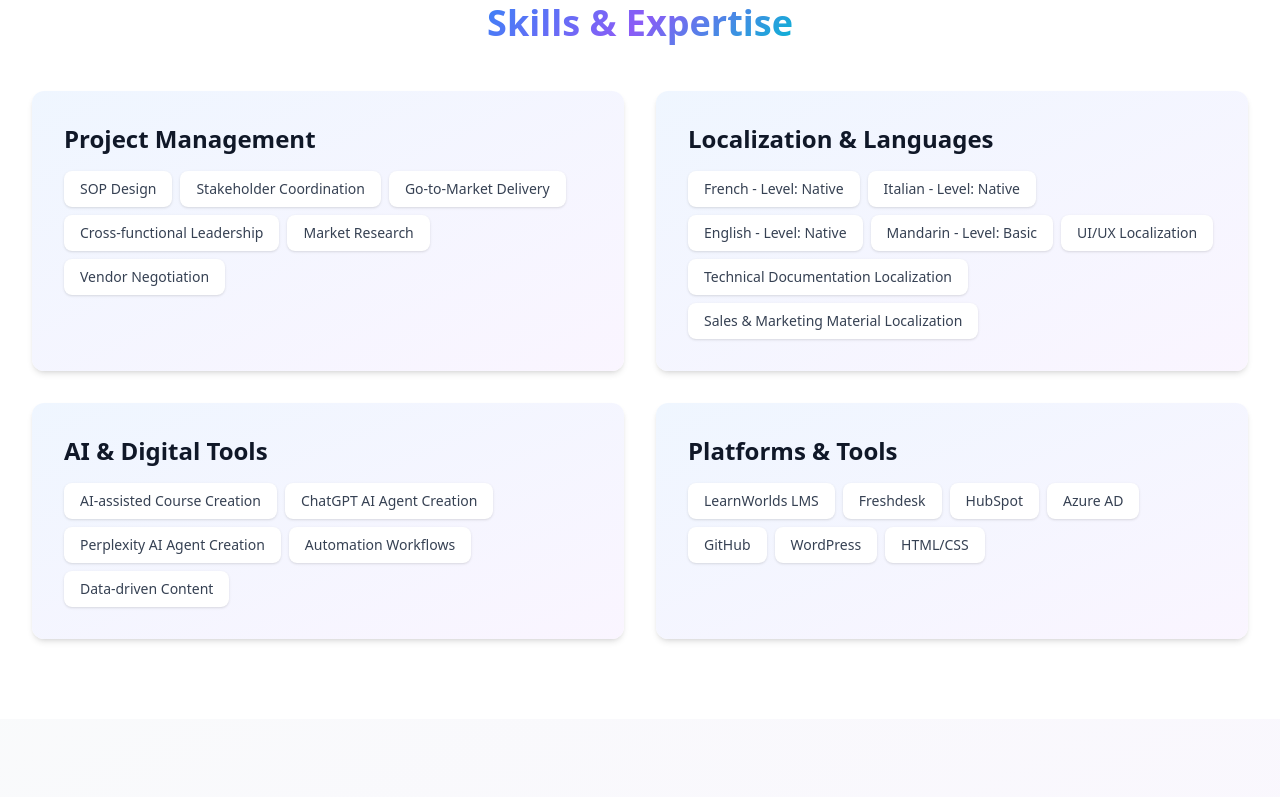
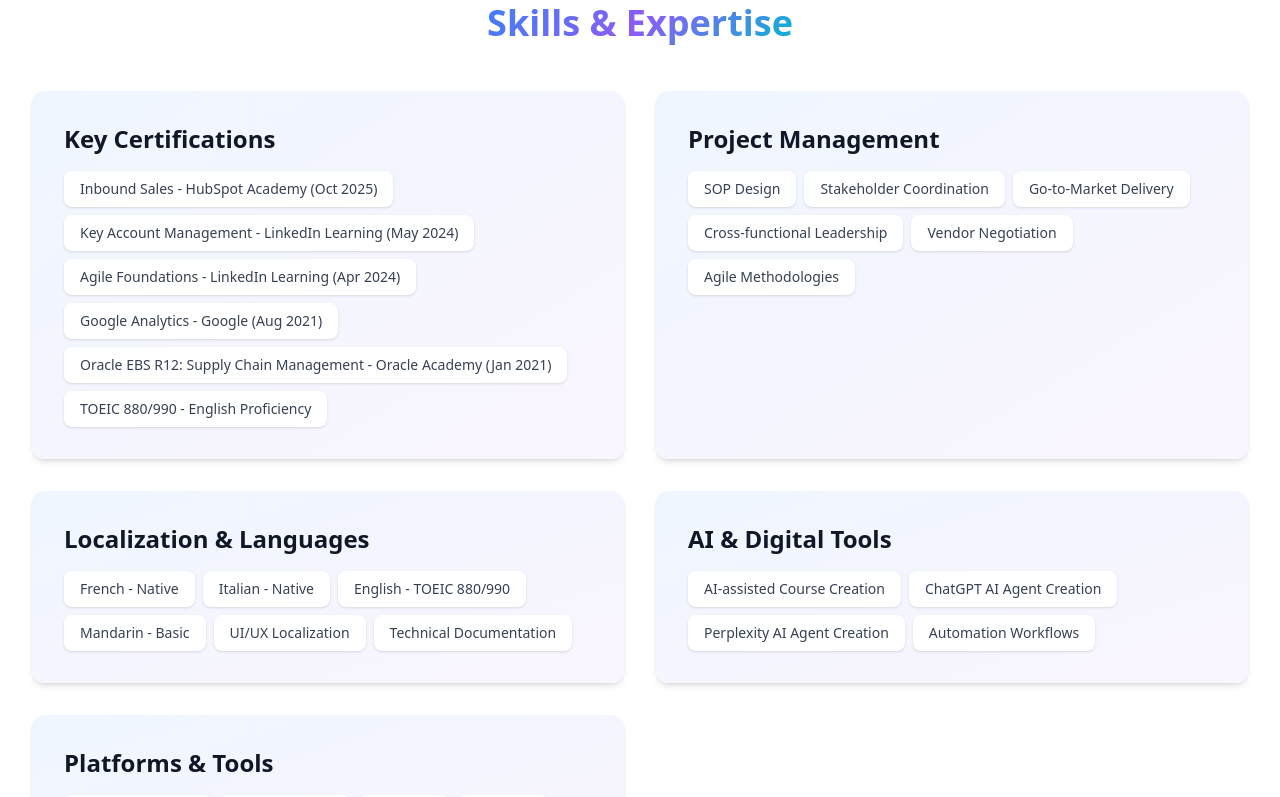
Before and after one commit to nizar-efk95/nizar-portfolio, a React (Vite) app: page / in a window 1280 px wide. Shown: the part 3440-4237 px from the top of the page. Built offline with nearby package versions, Linux system fonts and the light colour scheme.

Commit message:
Update App.jsx

```diff
--- a/src/App.jsx
+++ b/src/App.jsx
@@ -184,51 +184,48 @@ function App() {
 
  const skills = [
   {
+    category: "Key Certifications",
+    items: [
+      "Inbound Sales - HubSpot Academy (Oct 2025)",
+      "Key Account Management - LinkedIn Learning (May 2024)",
+      "Agile Foundations - LinkedIn Learning (Apr 2024)",
+      "Google Analytics - Google (Aug 2021)",
+      "Oracle EBS R12: Supply Chain Management - Oracle Academy (Jan 2021)",
+      "TOEIC 880/990 - English Proficiency"
+    ]
+  },
+  {
     category: "Project Management",
     items: [
-        "SOP Design",
-        "Stakeholder Coordination",
-        "Go-to-Market Delivery",
-        "Cross-functional Leadership",
-        "Market Research",
-        "Vendor Negotiation"
+      "SOP Design", "Stakeholder Coordination",
+      "Go-to-Market Delivery", "Cross-functional Leadership",
+      "Vendor Negotiation", "Agile Methodologies"
     ]
   },
   {
     category: "Localization & Languages",
     items: [
-        "French - Level: Native",
-        "Italian - Level: Native",
-        "English - Level: Native",
-        "Mandarin - Level: Basic",
-        "UI/UX Localization",
-        "Technical Documentation Localization",
-        "Sales & Marketing Material Localization"
+      "French - Native", "Italian - Native",
+      "English - TOEIC 880/990", "Mandarin - Basic",
+      "UI/UX Localization", "Technical Documentation"
     ]
   },
   {
     category: "AI & Digital Tools",
     items: [
-        "AI-assisted Course Creation",
-        "ChatGPT AI Agent Creation",
-        "Perplexity AI Agent Creation",
-        "Automation Workflows",
-        "Data-driven Content"
+      "AI-assisted Course Creation", "ChatGPT AI Agent Creation",
+      "Perplexity AI Agent Creation", "Automation Workflows"
     ]
   },
   {
     category: "Platforms & Tools",
     items: [
-        "LearnWorlds LMS",
-        "Freshdesk",
-        "HubSpot",
-        "Azure AD",
-        "GitHub",
-        "WordPress",
-        "HTML/CSS"
+      "LearnWorlds LMS", "Freshdesk CRM", "HubSpot",
+      "Azure AD", "Google Analytics", "WordPress"
     ]
   }
 ]
+
 
   const education = [
     {
```
Lines whose indentation alone changed are shown as unchanged.
